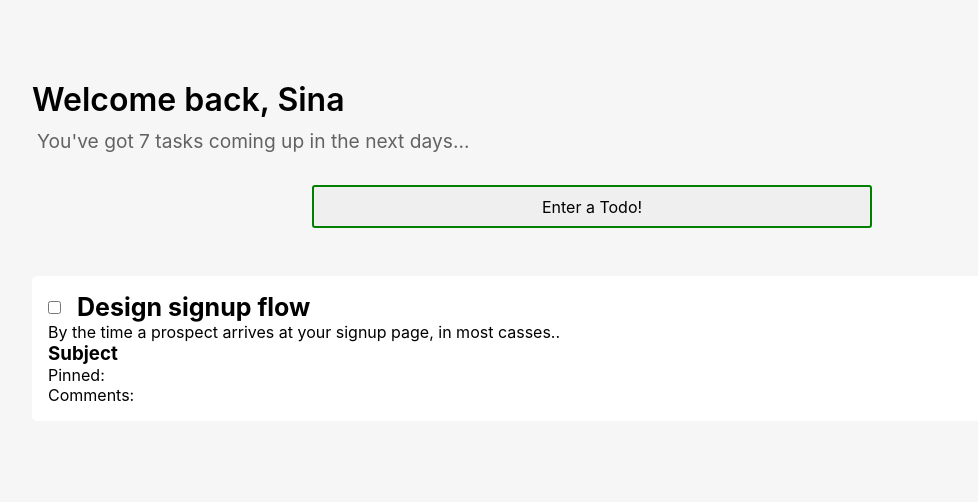
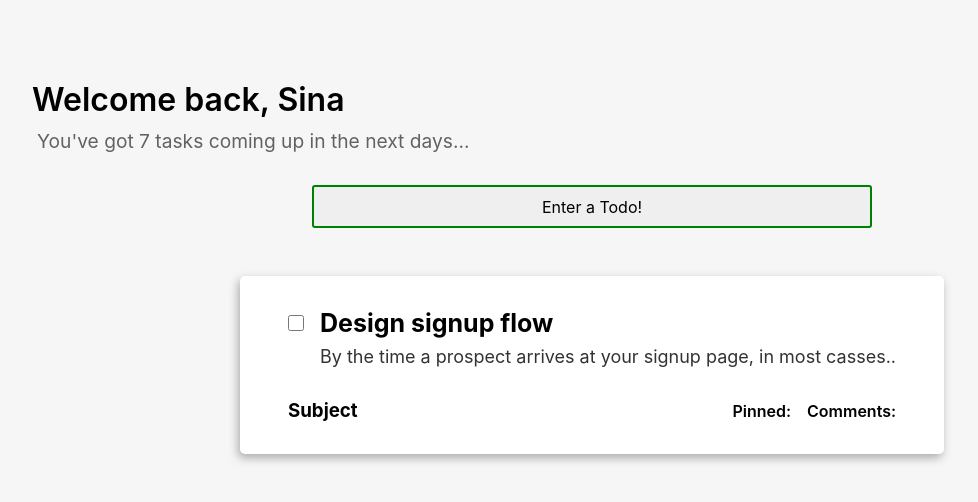
Before and after one commit to Sina-Abf/todo-list-app, a React (Create React App) app: page / in a window 1280 px wide. Shown: the top 502 px of the page, without its empty margins (48-1026 px from the left). Built offline with nearby package versions, Linux system fonts and the light colour scheme.

Commit message:
Finish item styling

```diff
--- a/src/components/Todo/TodoItem.js
+++ b/src/components/Todo/TodoItem.js
@@ -8,13 +8,15 @@ const TodoItem = () => {
         <input type="checkbox" />
         <h1>Design signup flow</h1>
       </div>
-      <p>
+      <p className={classes.description}>
         By the time a prospect arrives at your signup page, in most casses..
       </p>
-      <div>
+      <div className={classes.footer}>
         <h3>Subject</h3>
-        <p>Pinned:</p>
-        <p>Comments:</p>
+        <div>
+          <p>Pinned:</p>
+          <p>Comments:</p>
+        </div>
       </div>
     </li>
   );
--- a/src/components/Todo/TodoItem.module.css
+++ b/src/components/Todo/TodoItem.module.css
@@ -1,13 +1,39 @@
 .items {
   list-style: none;
+  padding: 1rem 2rem;
 }
 
 .title {
   display: flex;
   align-items: center;
   gap: 1rem;
+  margin-bottom: 0.5rem;
 }
 
 .title h1 {
   font-size: 25px;
 }
+
+.title input {
+  width: 1rem;
+  height: 1rem;
+}
+
+.description {
+  margin-left: 2rem;
+  font-size: 18px;
+  opacity: 80%;
+  margin-bottom: 2rem;
+}
+
+.footer {
+  display: flex;
+  align-items: center;
+  justify-content: space-between;
+}
+
+.footer div {
+  display: flex;
+  gap: 1rem;
+  font-weight: 600;
+}
--- a/src/components/Todo/TodoList.js
+++ b/src/components/Todo/TodoList.js
@@ -2,13 +2,17 @@ import React from 'react';
 import Card from '../Ui/Card';
 import TodoItem from './TodoItem';
 
+import classes from './TodoList.module.css';
+
 const TodoList = () => {
   return (
-    <Card>
-      <ul>
-        <TodoItem />
-      </ul>
-    </Card>
+    <section className={classes.cardWrapper}>
+      <Card>
+        <ul>
+          <TodoItem />
+        </ul>
+      </Card>
+    </section>
   );
 };
 
--- /dev/null
+++ b/src/components/Todo/TodoList.module.css
@@ -0,0 +1,6 @@
+.cardWrapper {
+  display: flex;
+  justify-content: center;
+  align-items: center;
+  filter: drop-shadow(-2px 4px 5px rgba(0, 0, 0, 0.3));
+}
```
